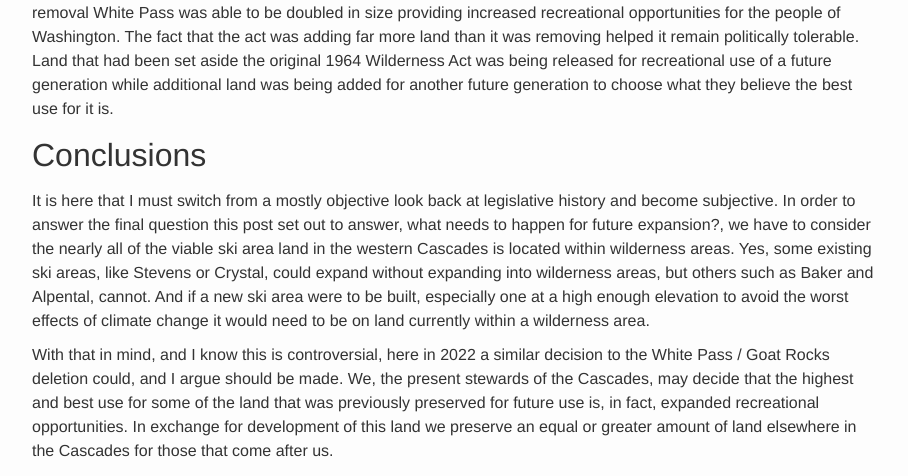
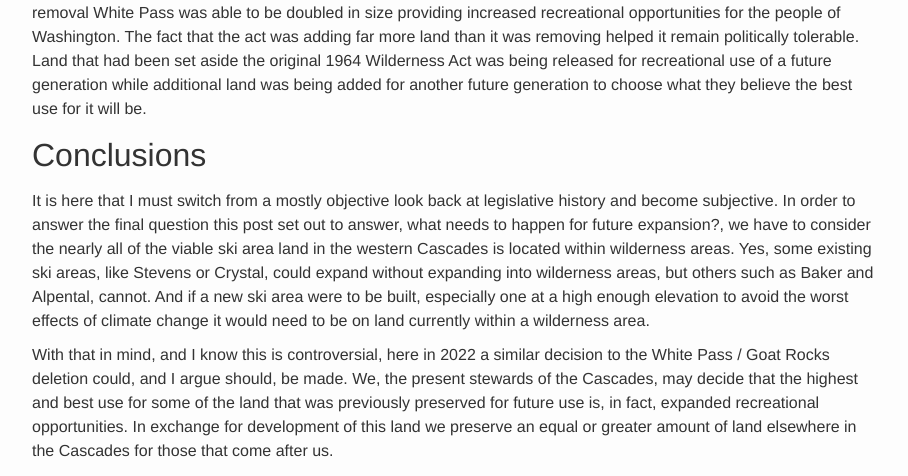
Before and after one commit to shanet/blog, a Jekyll site: the page built from _posts/2022-05-04-the-politics-of-ski-areas-what-prevents-ski-area-expansion-in-the-pnw.md, in a window 1280 px wide and 900 px high, scrolled down 21222 px. Shown: the part 280-756 px from the top of the window, without its empty margins (183-1091 px from the left). Built offline with Jekyll 4.4.1, drawn with Linux system fonts in a browser that asks for light colours; some of the changed text lies outside the part shown.

Commit message:
fix some typos

```diff
--- a/_posts/2022-05-04-the-politics-of-ski-areas-what-prevents-ski-area-expansion-in-the-pnw.md
+++ b/_posts/2022-05-04-the-politics-of-ski-areas-what-prevents-ski-area-expansion-in-the-pnw.md
@@ -360,13 +360,13 @@
 
 Representative Morrison put it best when he wrote "an expanded White Pass area was truly the highest and best public use for that portion of the Goat Rocks." Indeed, "highest and best public use" should be the metric used to gauge these lands.
 
-The 1984 act added 23,000 acres to the Goat Rocks Wilderness alone while removing just 800. With that 800 acre removal White Pass was able to be doubled in size providing increased recreational opportunities for the people of Washington. The fact that the act was adding far more land than it was removing helped it remain politically tolerable. Land that had been set aside the original 1964 Wilderness Act was being released for recreational use of a future generation while additional land was being added for another future generation to choose what they believe the best use for it is.
+The 1984 act added 23,000 acres to the Goat Rocks Wilderness alone while removing just 800. With that 800 acre removal White Pass was able to be doubled in size providing increased recreational opportunities for the people of Washington. The fact that the act was adding far more land than it was removing helped it remain politically tolerable. Land that had been set aside the original 1964 Wilderness Act was being released for recreational use of a future generation while additional land was being added for another future generation to choose what they believe the best use for it will be.
 
 ## <a name="conclusions"></a>Conclusions
 
 It is here that I must switch from a mostly objective look back at legislative history and become subjective. In order to answer the final question this post set out to answer, what needs to happen for future expansion?, we have to consider the nearly all of the viable ski area land in the western Cascades is located within wilderness areas. Yes, some existing ski areas, like Stevens or Crystal, could expand without expanding into wilderness areas, but others such as Baker and Alpental, cannot. And if a new ski area were to be built, especially one at a high enough elevation to avoid the worst effects of climate change it would need to be on land currently within a wilderness area.
 
-With that in mind, and I know this is controversial, here in 2022 a similar decision to the White Pass / Goat Rocks deletion could, and I argue should be made. We, the present stewards of the Cascades, may decide that the highest and best use for some of the land that was previously preserved for future use is, in fact, expanded recreational opportunities. In exchange for development of this land we preserve an equal or greater amount of land elsewhere in the Cascades for those that come after us.
+With that in mind, and I know this is controversial, here in 2022 a similar decision to the White Pass / Goat Rocks deletion could, and I argue should, be made. We, the present stewards of the Cascades, may decide that the highest and best use for some of the land that was previously preserved for future use is, in fact, expanded recreational opportunities. In exchange for development of this land we preserve an equal or greater amount of land elsewhere in the Cascades for those that come after us.
 
 We should first explore all options to avoid the unnecessary declassification of any wilderness. There may be some options to do so which I will explore in the final post in this series, but in all likelihood some redrawing of wilderness areas would be necessary.
 
```
Also changed, not shown: _posts/2022-07-20-a-vision-for-the-future-of-skiing-in-the-pnw.md (+2 -2 lines).
